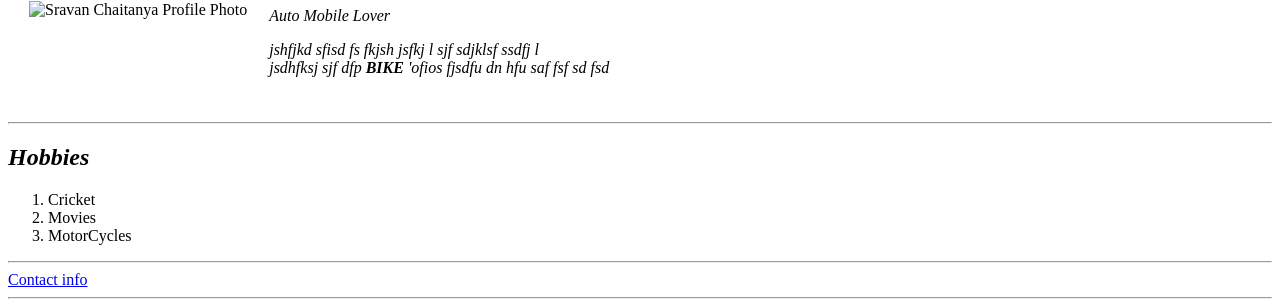
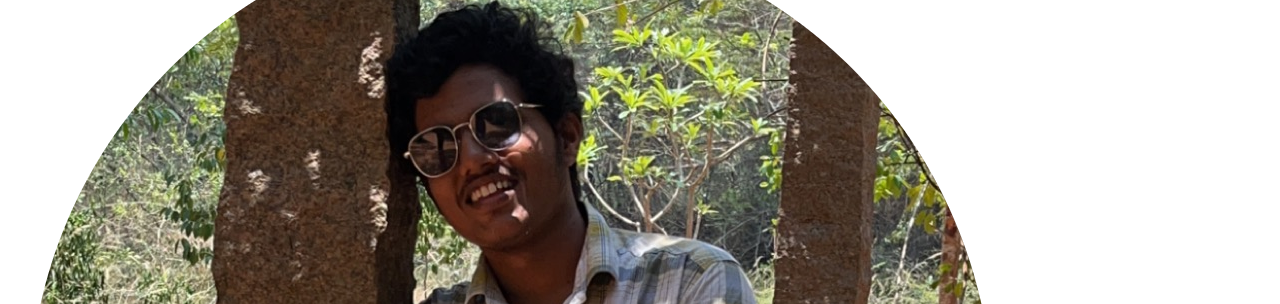
Before and after one commit to Sravanchaitanya262/CV, a plain HTML site: page index.html in a window 1280 px wide. Shown: the part 102-406 px from the top of the page. Drawn offline with Linux system fonts and the light colour scheme.

Commit message:
added image name

```diff
--- a/index.html
+++ b/index.html
@@ -7,7 +7,7 @@
   <body>
     <table cellspacing="20">
       <tr>
-        <td><img src="Image/IMG_9100-modified.png" alt="Sravan Chaitanya Profile Photo"></td>
+        <td><img src="IMG_9100-modified.png" alt="Sravan Chaitanya Profile Photo"></td>
         <td><h1>Chintha Sravan Chaitanya</h1>
         <em>Auto Mobile Lover</em>
 
```
